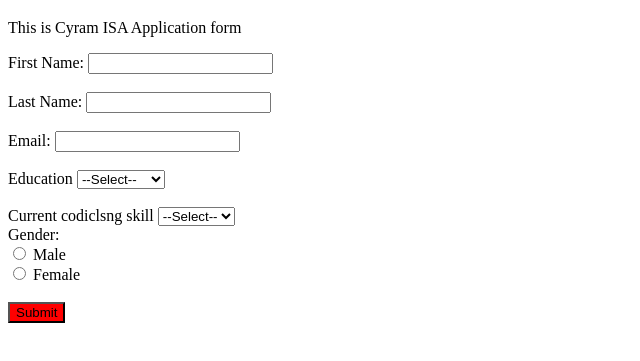
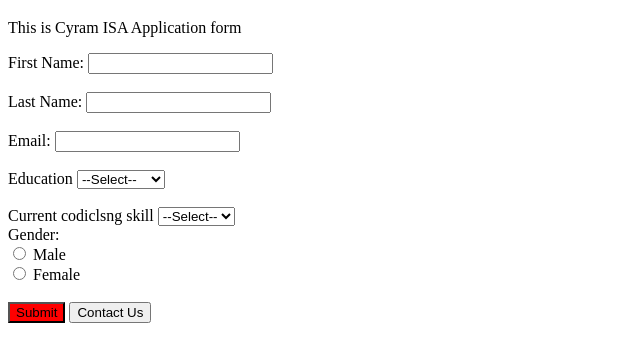
Before and after one commit to alsaidirepo/registration-page, a plain HTML site: page index.html in a window 1280 px wide. Shown: the part 61-422 px from the top of the page, without its empty margins (0-640 px from the left). Drawn offline with Linux system fonts and the light colour scheme.

Commit message:
I added new button

```diff
--- a/index.html
+++ b/index.html
@@ -41,5 +41,7 @@
    <label>Female</label><br>
 <br>
    <Button id="submit-button">Submit</Button>
+
+   <Button>Contact Us</Button>
 </body>
 </html>
```
